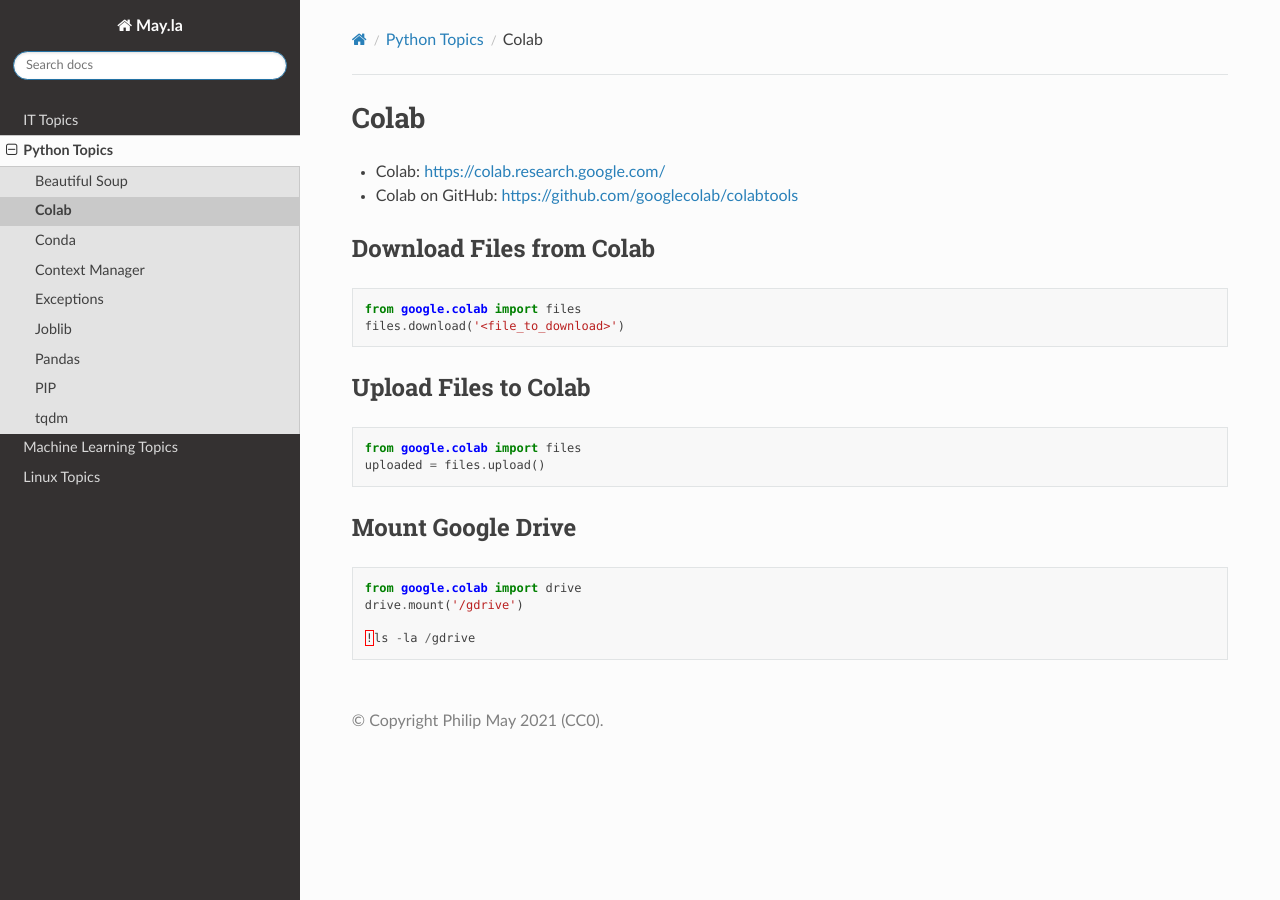
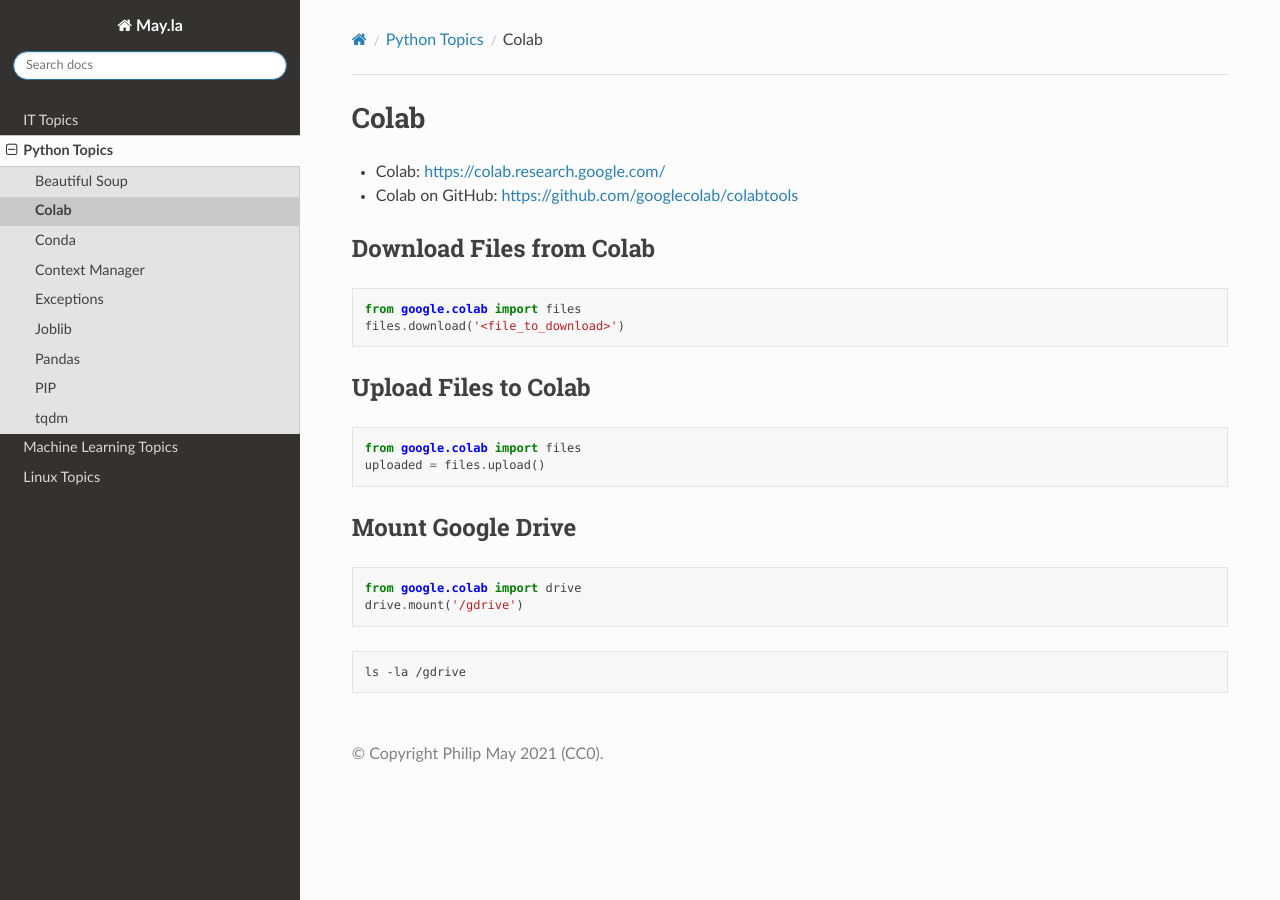
Before and after one commit to PhilipMay/May.la, a Sphinx documentation site: the page built from source/py/colab.md, in a window 1280 px wide. Built offline with Sphinx 7.4.7 and the Read the Docs theme 2.0.0, drawn with Linux system fonts in a browser that asks for light colours.

Commit message:
colab fix

````diff
--- a/source/py/colab.md
+++ b/source/py/colab.md
@@ -18,6 +18,8 @@ uploaded = files.upload()
 ```python
 from google.colab import drive
 drive.mount('/gdrive')
+```
 
-!ls -la /gdrive
+```bash
+ls -la /gdrive
 ```
````
